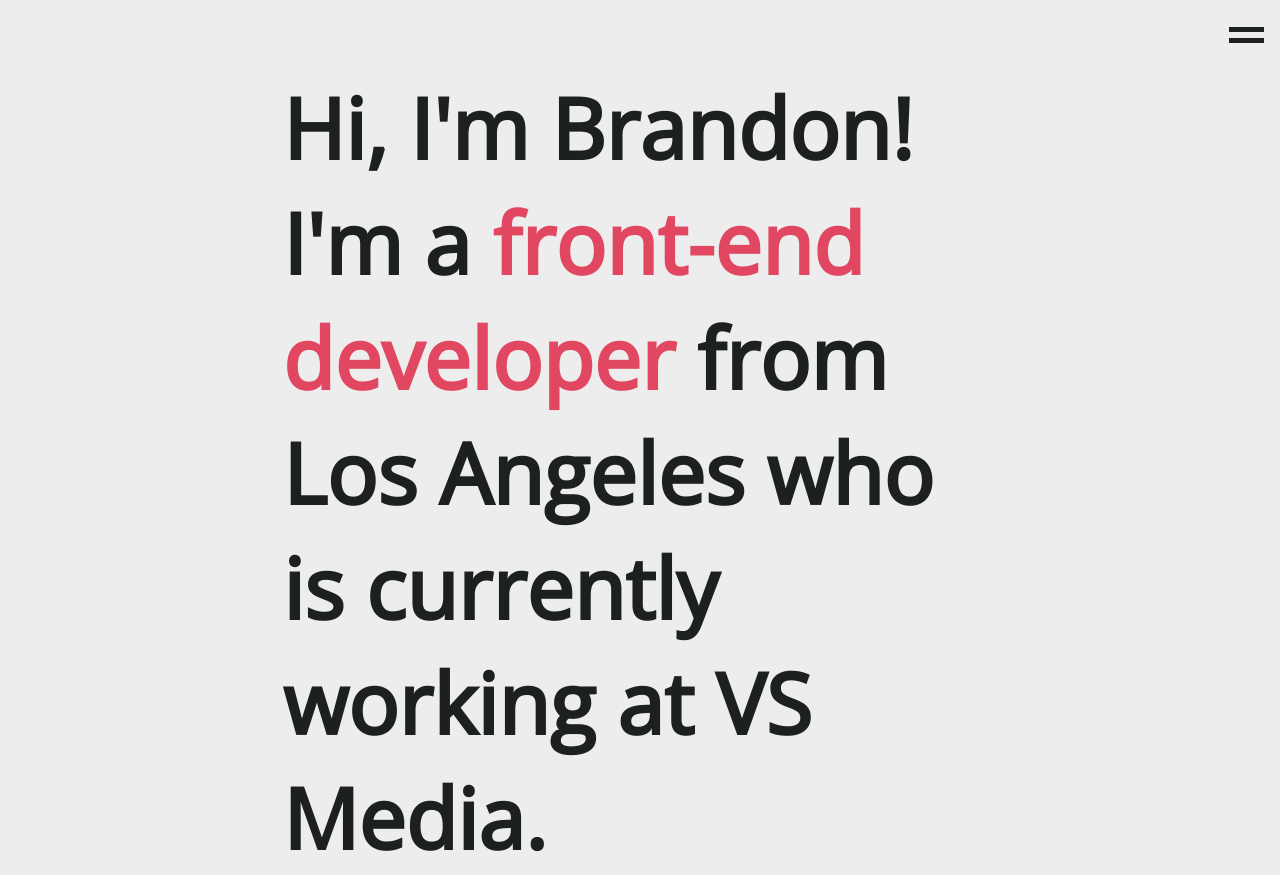
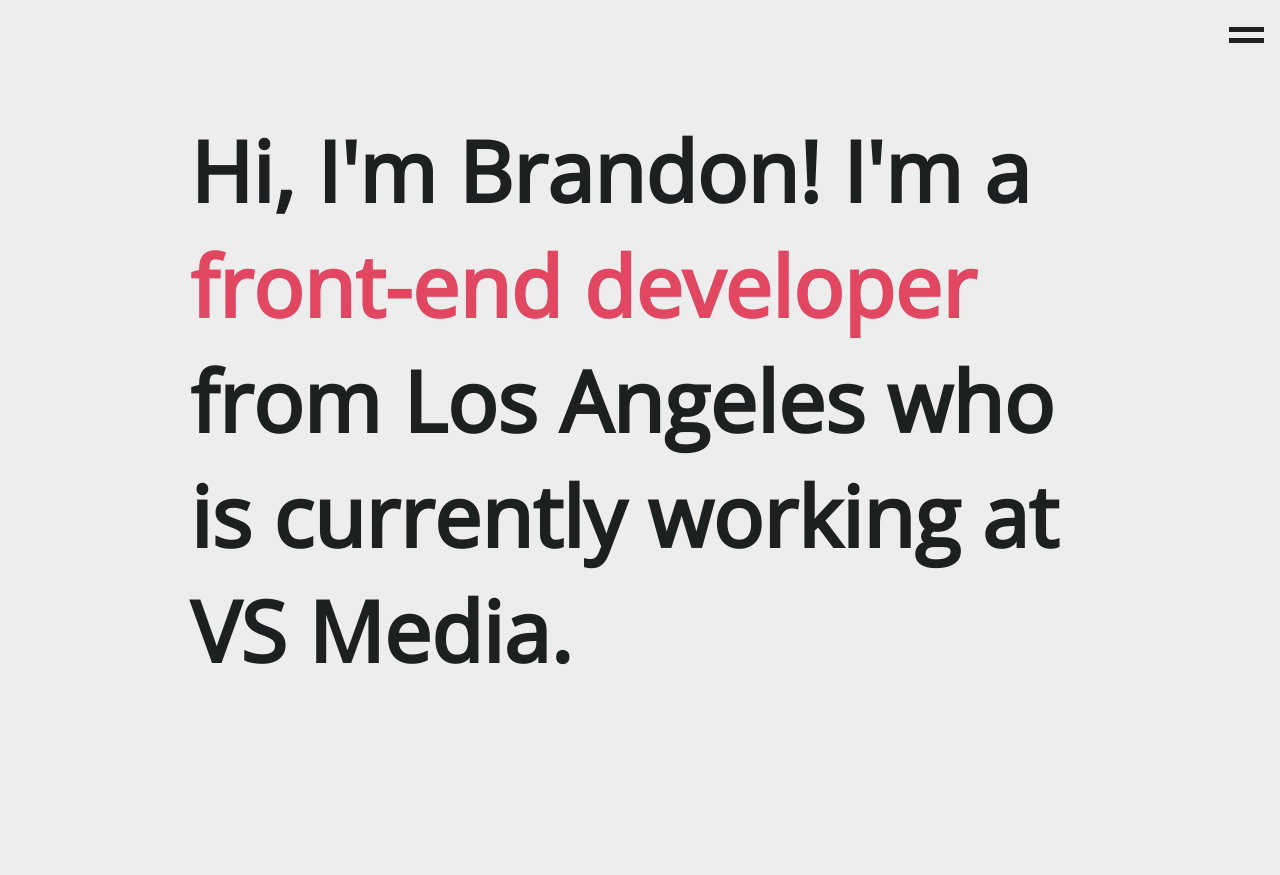
Before and after one commit to bd2187/portfolio-2019, a React app: page / in a window 1280 px wide. After the commit the page ends 800 px from the top, so only its background shows below. Built offline with nearby package versions, Linux system fonts and the light colour scheme.

Commit message:
Give h1 a max-width of 900px

```diff
--- a/src/components/Home/Home.css
+++ b/src/components/Home/Home.css
@@ -1,10 +1,14 @@
 .title-wrap {
     /* background: orange; */
-    max-width: 715px;
-    margin: 0 auto;
+    height: 100vh;
+    display: flex;
+    align-items: center;
+    margin-top: -70px;
 }
 
 .title-wrap h1 {
+    max-width: 900px;
+    margin: 0 auto;
     font-size: 3.25em;
     color: #1d2021;
 }
```
